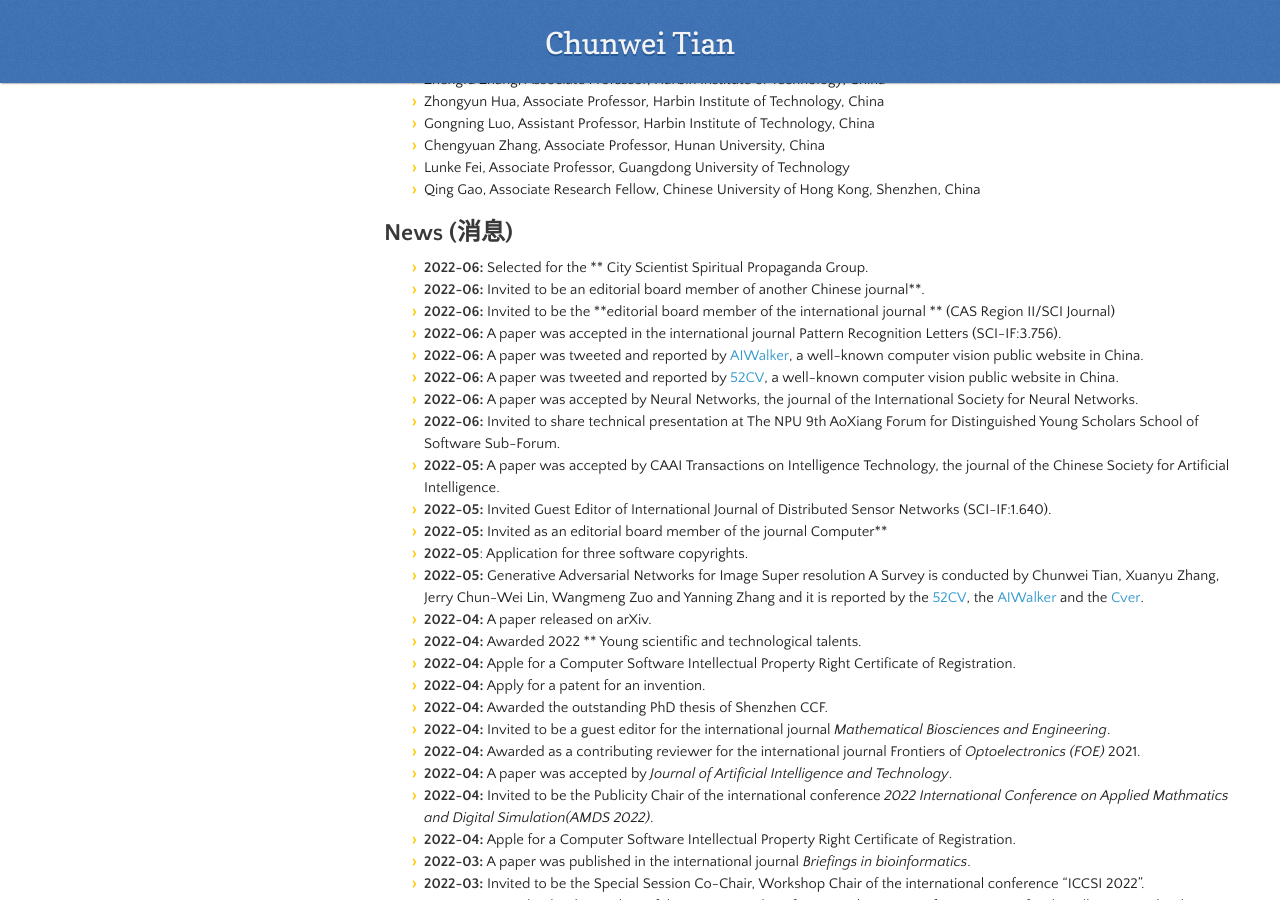
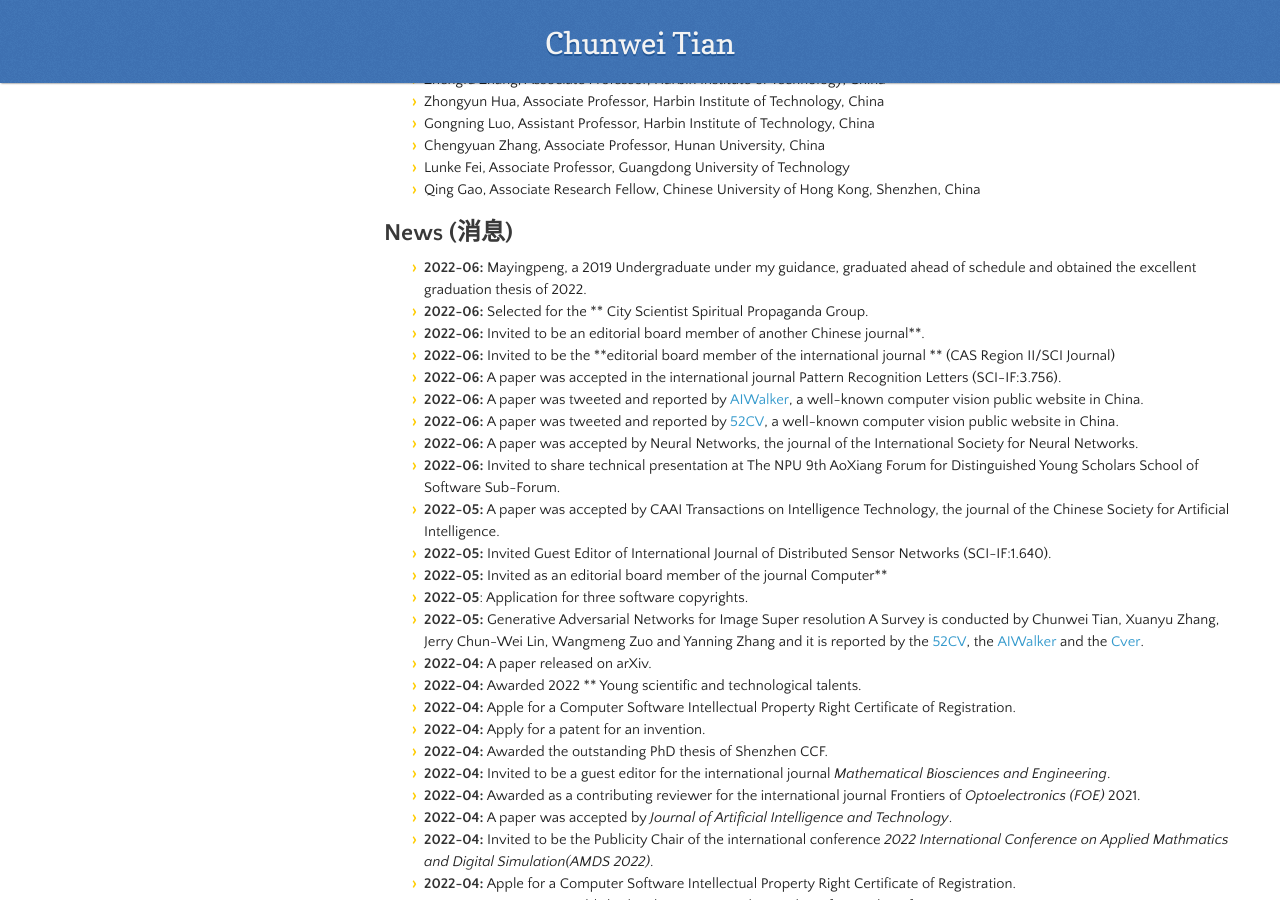
Before and after one commit to hellloxiaotian/hellloxiaotian.github.io, a Jekyll site: the page built from index.md, in a window 1280 px wide and 900 px high, scrolled down 2280 px. Built offline with Jekyll 4.4.1, drawn with Linux system fonts in a browser that asks for light colours; nearby versions of some CDN libraries; our own code applies the rules of GitHub Pages for plain Markdown files; the repository's description, which GitHub fills in, is left out.

Commit message:
Add files via upload

```diff
--- a/index.md
+++ b/index.md
@@ -72,6 +72,7 @@ Major Research Project:  Noise Tolerance Computing and Flexible Low-Level Vision
 
 ## News (消息)
 
+- **2022-06:** Mayingpeng, a 2019 Undergraduate under my guidance, graduated ahead of schedule and obtained the excellent graduation thesis of 2022.
 - **2022-06:** Selected for the ** City Scientist Spiritual Propaganda Group.
 - **2022-06:** Invited to be an editorial board member of another Chinese journal**.
 - **2022-06:** Invited to be the **editorial board member of the international journal \*\* (CAS Region II/SCI Journal)
```
